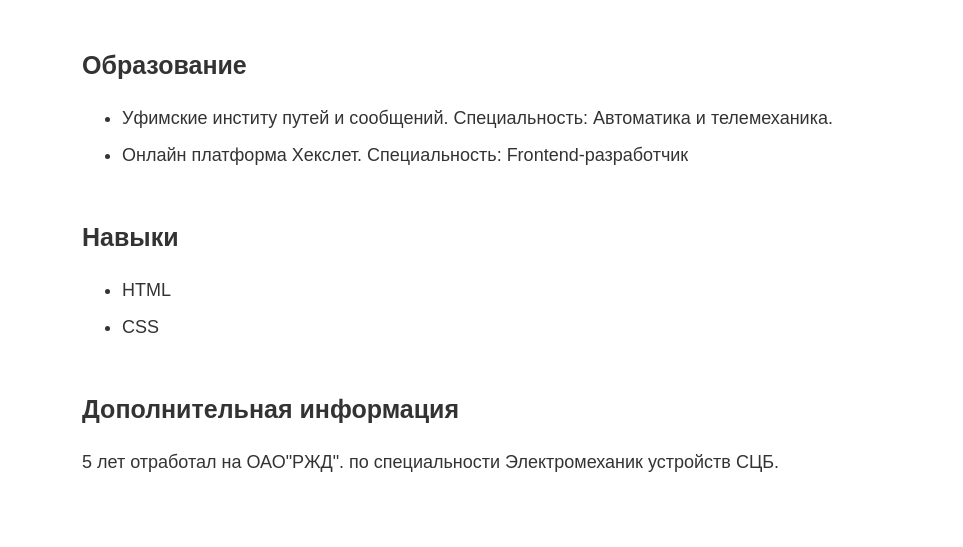
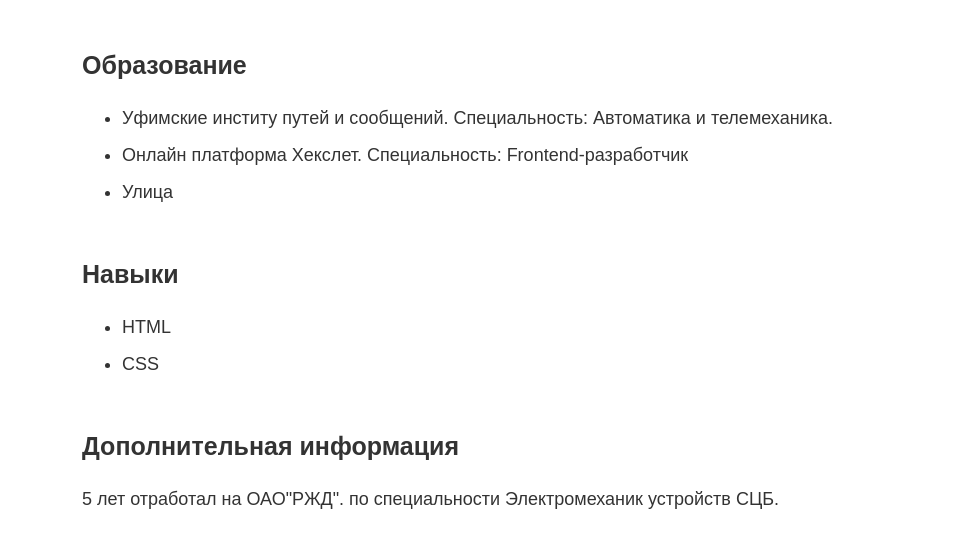
Before and after one commit to mrkafcha/mrkafcha.github.io, a plain HTML site: page index.html in a window 1280 px wide. Shown: the part 223-770 px from the top of the page, without its empty margins (158-1121 px from the left). Drawn offline with Linux system fonts and the light colour scheme.

Commit message:
index.html

```diff
--- a/index.html
+++ b/index.html
@@ -15,6 +15,7 @@
         <ul>
             <li>Уфимские институ путей и сообщений. Специальность: Автоматика и телемеханика.</li>
             <li>Онлайн платформа Хекслет. Специальность: Frontend-разработчик</li>
+          <li>Улица</li>
         </ul>
       </section>
       <section>
```
